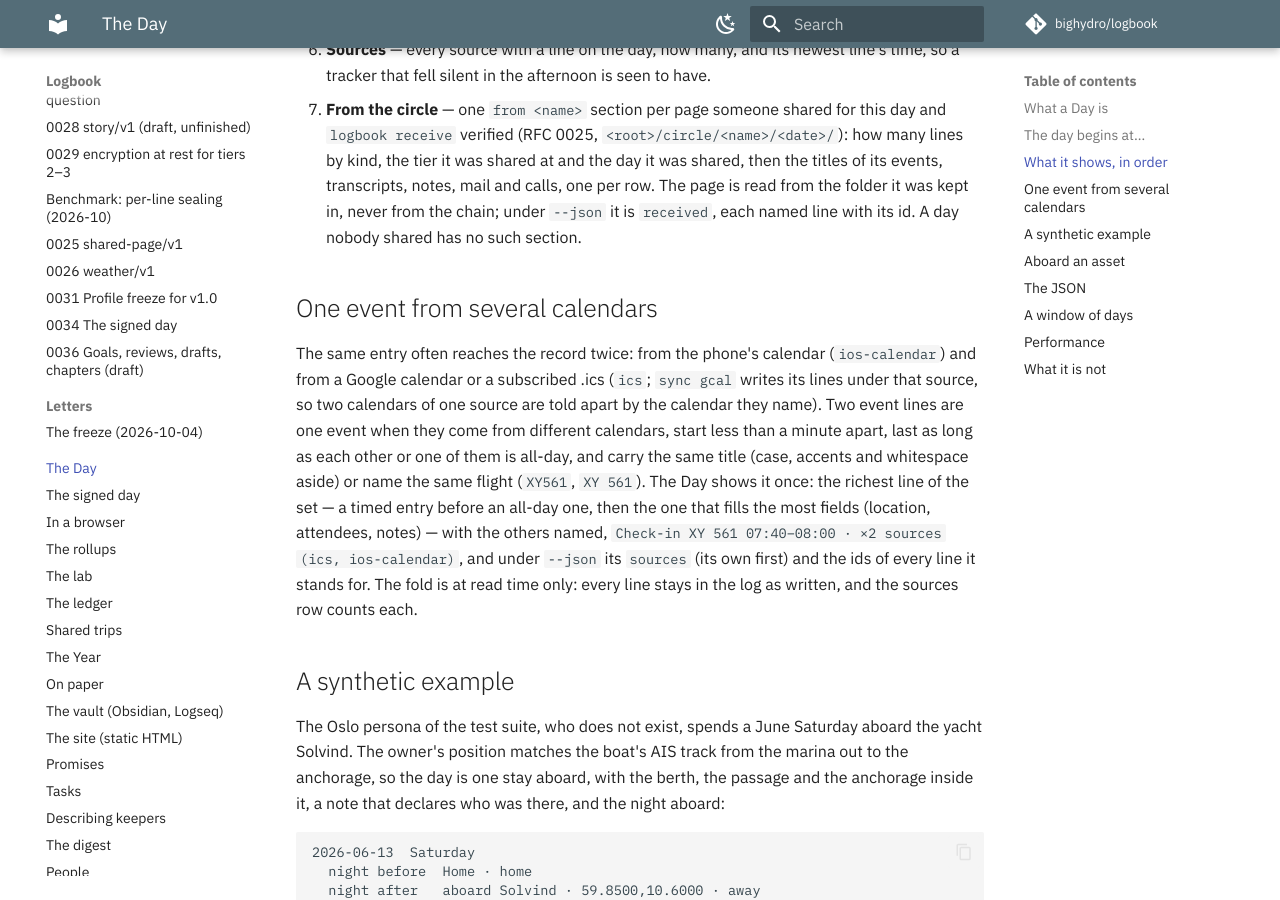
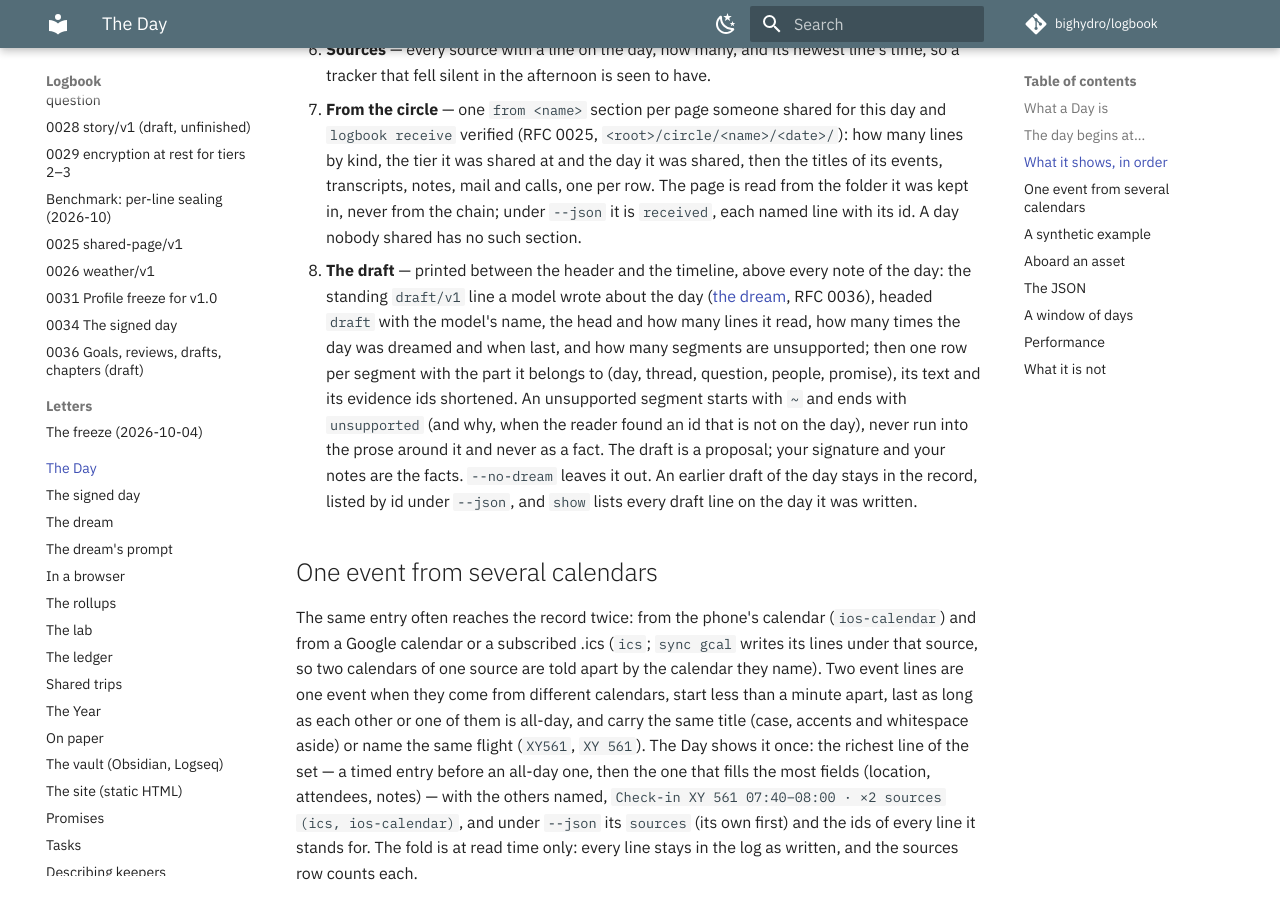
Before and after one commit to bighydro/logbook, an MkDocs documentation site: the page built from docs/day.md, in a window 1280 px wide and 900 px high, scrolled down 3359 px. Built offline with MkDocs 1.6.1 and Material for MkDocs 9.7.7, drawn with Linux system fonts in a browser that asks for light colours; comment, search, counter and statistics services are not loaded; some of the changed text lies outside the part shown.

Commit message:
docs: the dream — what it is and is not, the policy entry, the endpoint, the evidence rule
docs/dream.md and docs/dream-prompt.md; the command reference (23 commands);
the Day page; the crossing section of the MCP page names the dream entry; the
README, the nav and a changelog fragment.

Co-Authored-By: Claude Fable 5.1 <noreply@anthropic.com>
Claude-Session: https://claude.ai/code/session_01KnWcSdZ3PdWtMCLCSKQa4e
Signed-off-by: bighydro <122497530+bighydro@users.noreply.github.com>

```diff
--- a/docs/day.md
+++ b/docs/day.md
@@ -137,6 +137,16 @@ are as they always were.
    notes, mail and calls, one per row. The page is read from the folder it was kept in, never from
    the chain; under `--json` it is `received`, each named line with its id. A day nobody shared
    has no such section.
+7. **The draft** — printed between the header and the timeline, above every note of the day: the
+   standing `draft/v1` line a model wrote about the day ([the dream](dream.md), RFC 0036), headed
+   `draft` with the model's name, the head and how many lines it read, how many times the day was
+   dreamed and when last, and how many segments are unsupported; then one row per segment with the
+   part it belongs to (day, thread, question, people, promise), its text and its evidence ids
+   shortened. An unsupported segment starts with `~` and ends with `unsupported` (and why, when the
+   reader found an id that is not on the day), never run into the prose around it and never as a
+   fact. The draft is a proposal; your signature and your notes are the facts. `--no-dream` leaves it
+   out. An earlier draft of the day stays in the record, listed by id under `--json`, and `show` lists
+   every draft line on the day it was written.
 
 ## One event from several calendars
 
@@ -261,9 +271,13 @@ the flight line's fields and `line`; a move lists the `flights` that cover it
 `teller`, `listener`, `confidence`, `source`), `health` (with the ids of the lines each number came
 from), `sources`, and `received`, one object per page the circle shared for the day (`from`,
 `owner_id`, `created`, `max_tier`, `lines`, `held_back`, `by_kind`, `named` with each line's id,
-`attachments`). On a day with a reflection (`day reflect`, or a note labelled `reflection` through the
-MCP door) the object carries `reflection`, the latest standing one: `line`, `seq`, `at`, `at_local`,
-`source` and `text`; the key is absent on every other day.
+`attachments`); and, only on a day a model has dreamed, `draft`, the standing draft (`line`,
+`seq`, `source`, `model`, `tier`, `at`, `read_head`, `read_count`, `language`, `segments` each with
+`text`, `evidence`, `supported`, `why` and `part`, `unsupported` as a count, `supersedes`, `earlier`
+newest first, `dreamed`, `last`, `malformed`), left out under `--no-dream`. On a day with a
+reflection (`day reflect`, or a note labelled `reflection` through the MCP door) the object carries
+`reflection`, the latest standing one: `line`, `seq`, `at`, `at_local`, `source` and `text`; the key
+is absent on every other day.
 
 ## A window of days
 
--- a/mkdocs.yml
+++ b/mkdocs.yml
@@ -94,6 +94,8 @@ nav:
       - "The freeze (2026-10-04)": letters/2026-10-04-the-freeze.md
   - The Day: day.md
   - The signed day: signed-day.md
+  - The dream: dream.md
+  - The dream's prompt: dream-prompt.md
   - In a browser: serve.md
   - The rollups: rollups.md
   - The lab: labs.md
```
Also changed, not shown: README.md (+1 -1 lines), changelog.d/dream-day.md (added, +21 -0 lines), docs/commands.md (+2 -1 lines), docs/dream-prompt.md (added, +57 -0 lines), docs/dream.md (added, +158 -0 lines), docs/first-hour.md (+1 -1 lines), docs/index.md (+1 -1 lines), docs/mcp.md (+3 -1 lines).
